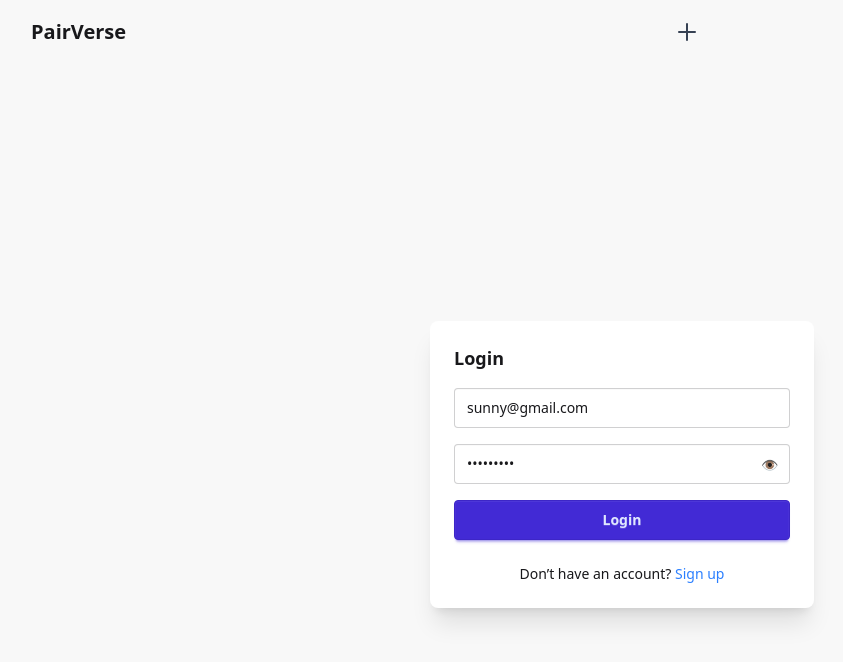
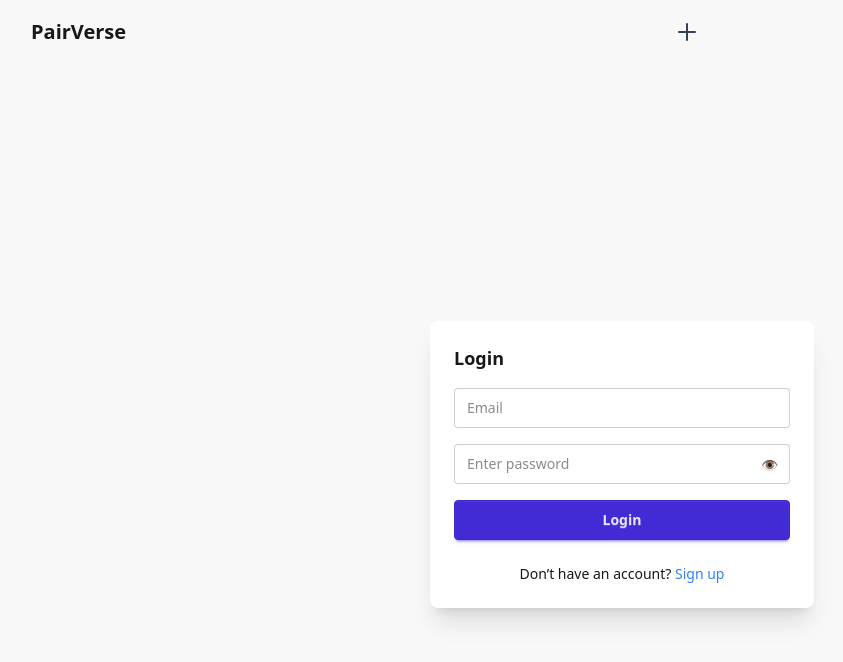
Before and after one commit to IamRahulThakur/pairVerse, a React (Vite) app in the folder frontend/: page /login in a window 1280 px wide. Shown: the top 662 px of the page, without its empty margins (18-861 px from the left). Built offline with nearby package versions, Linux system fonts and the light colour scheme; no server answers.

Commit message:
Removed Dummy Login

```diff
--- a/frontend/src/components/Login.jsx
+++ b/frontend/src/components/Login.jsx
@@ -9,8 +9,8 @@ import toast, { Toaster } from "react-hot-toast";
 
 const Login = () => {
 
-  const [emailId , setEmailId] = useState("sunny@gmail.com");
-  const [password , setPassword] = useState("Sunny@123");
+  const [emailId , setEmailId] = useState("");
+  const [password , setPassword] = useState("");
   const [errorMessage, setErrorMessage] = useState("");
   const [showPassword, setShowPassword] = useState(false);
   const dispatch = useDispatch();
```
